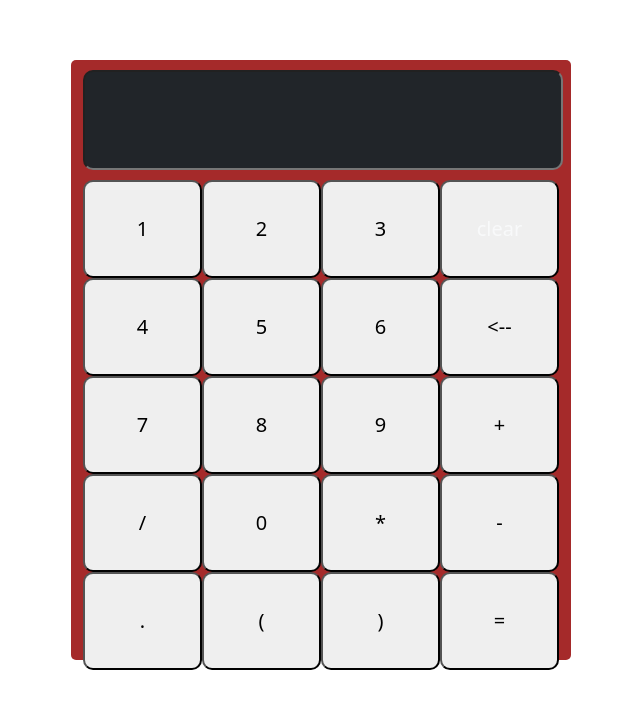
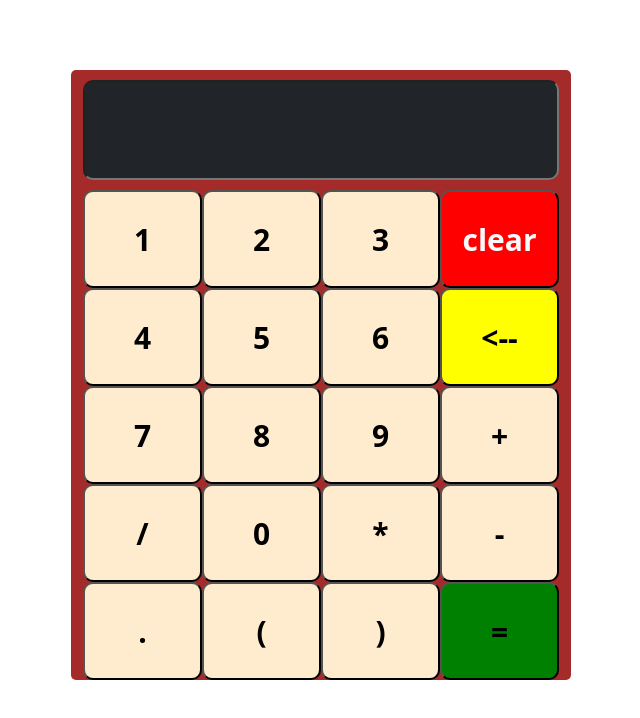
Before and after one commit to krishnendu19802/calculator, a plain HTML site: page index.html in a window 1280 px wide. Shown: the whole page, without its empty margins (319-959 px from the left). Drawn offline with nearby package versions, Linux system fonts and the light colour scheme.

Commit message:
css file

```diff
--- a/index.css
+++ b/index.css
@@ -1,21 +1,26 @@
 body{
     margin-top: 60px;
+    display: flex;
+    align-items: center;
+    justify-content: center;
 }
 .mainarea{
-    height:600px;
+    height:610px;
     width:500px;
     background-color: brown;
     margin:100px auto;
     margin-top: 10px;
     border-radius: 5px;
     border-top: 20px;
+    /* display: flex; */
+
 }
 
 .tfield{
     /* border-top: 10px; */
     height:100px;
-    width:480px;
-    background-color: aliceblue;
+    /* width:480px; */
+
     margin:10px auto;
     /* margin-top: 10px; */
     /* margin-bottom: 10px; */
@@ -24,6 +29,7 @@ body{
     text-align: right;
     font-size: 30px;
     align-content: center;
+    pointer-events: none;
 }
 
 .buttons{
@@ -38,20 +44,33 @@ body{
 button{
     /* height: 100px; */
     border-radius: 10px;
-    font-size: 20px;
+    font-size: 30px;
+    font-weight: 700;
 }
-button:hover{
+.btnc{
+    background-color: blanchedalmond;
+    border-color: black;
+}
+.btnc:hover{
     background-color:grey;
     color: white;
     transition: ease-in-out ;
 }
-button:active{
+.btnc:active{
     background-color: black;
     color: white;
+
 }
 #startbrac{
     grid-column-start: 2;
     grid-column-end: 3;
+}
+#clear{
+    background-color: red;
+}
+#clear:hover,#dellast:hover{
+    background-color: rgb(75, 5, 16);
+    color: white;
 }
 /* #equals{
     grid-column-start: 4;
@@ -59,3 +78,21 @@ button:active{
     grid-row-start: 4;
     grid-row-end: 6;
 } */
+
+#dellast{
+    background-color: yellow;
+}
+#dellast:active{
+    background-color: black;
+    color: white;
+}
+#equals{
+    background-color: green;
+}
+#equals:hover{
+    background-color: greenyellow;
+}
+#equals:active{
+    background-color: black;
+    color: white;
+}
```
